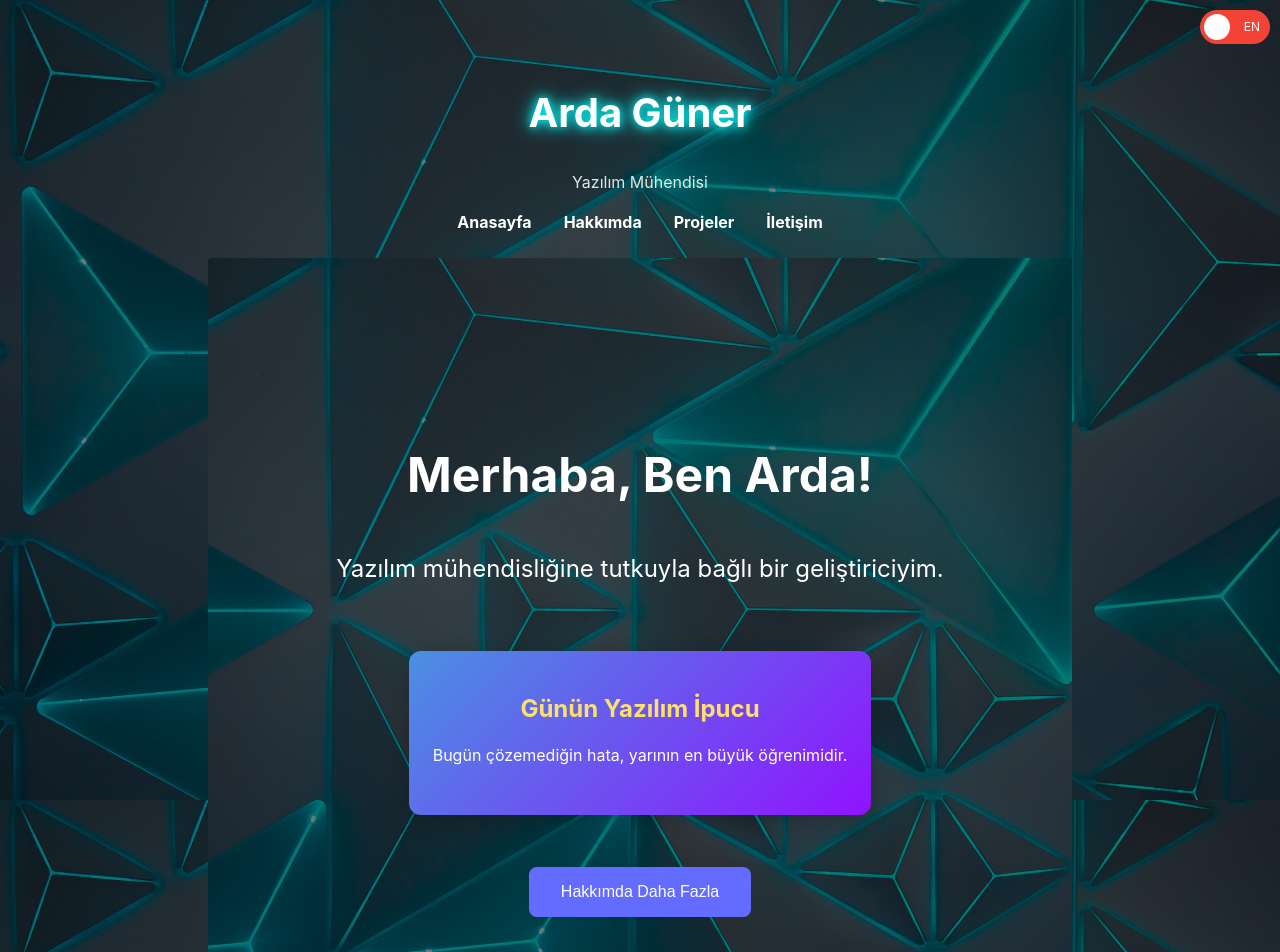
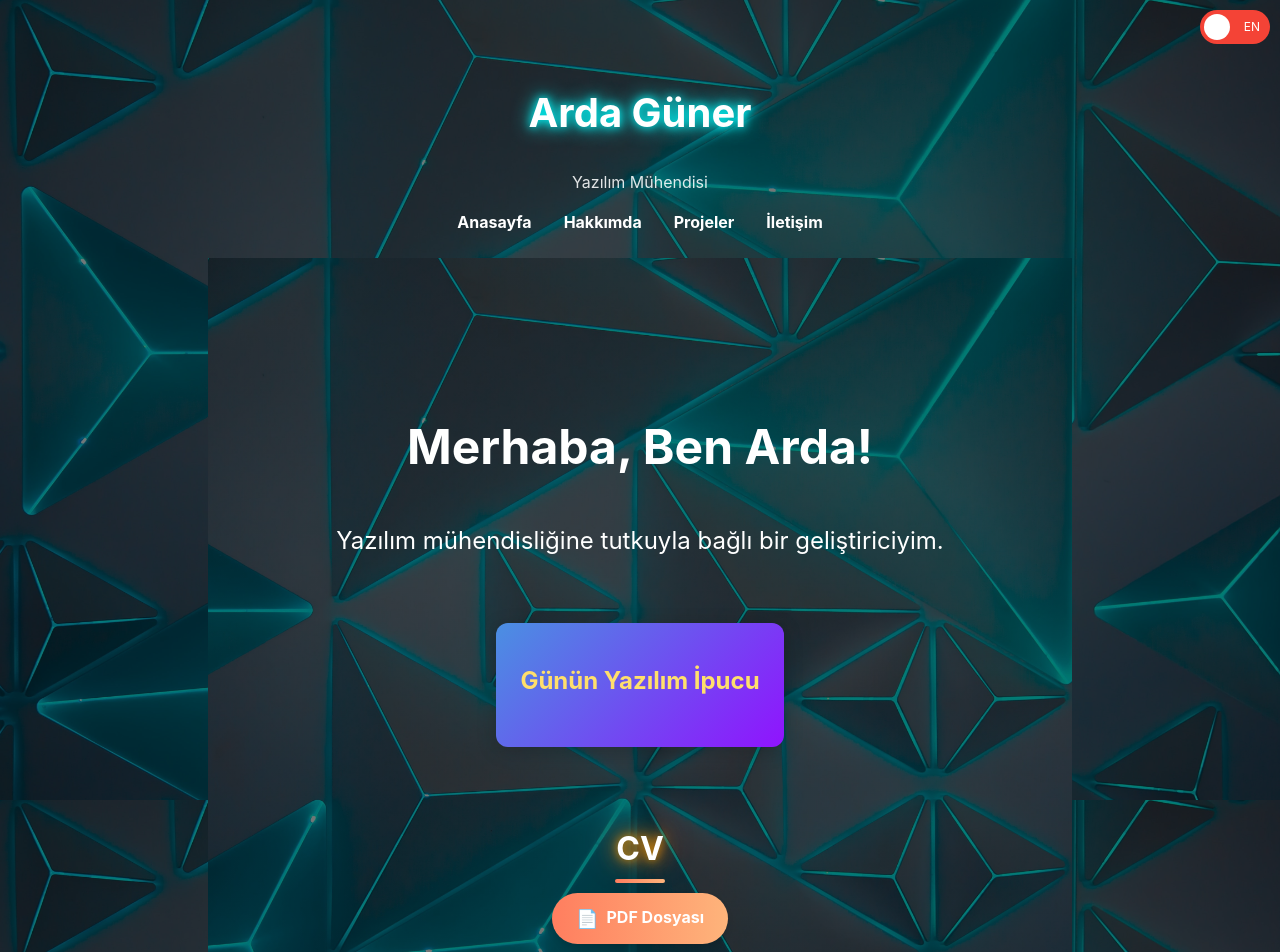
Before and after one commit to Ardeko/ardaguner.com, a React (Vite) app in the folder ardo/: page / in a window 1280 px wide. Shown: the top 952 px of the page. Built offline with nearby package versions, Linux system fonts and the light colour scheme.

Commit message:
resumelink

```diff
--- a/ardo/locales/en.json
+++ b/ardo/locales/en.json
@@ -70,5 +70,9 @@
     "title": "Contact",
     "thanks": "Special thanks to Soner and Çiğdem Güner!",
     "copyright": "© 2024 Arda Güner. All rights reserved."
-  }
+  },
+  "cv": {
+  "title": "Resume",
+  "downloadButton": "PDF File"
 }
+}
--- a/ardo/locales/tr.json
+++ b/ardo/locales/tr.json
@@ -71,4 +71,9 @@
     "thanks": "Soner ve Çiğdem Güner'e özel teşekkürler!",
     "copyright": "© 2024 Arda Güner. Tüm hakları saklıdır."
   }
+,
+  "cv": {
+  "title": "CV",
+  "downloadButton": "PDF Dosyası"
 }
+}
--- a/ardo/src/App.css
+++ b/ardo/src/App.css
@@ -221,3 +221,61 @@ input:checked + .slider:before {
   padding: 0 8px; /* Etiketler için boşluk */
   pointer-events: none;
 }
+.cv-title {
+  font-size: 2rem;
+  font-weight: bold;
+  color: white;
+  text-align: center;
+  position: relative;
+  margin-bottom: 20px;
+  text-shadow: 0 0 10px rgba(255, 165, 0, 0.8),
+               0 0 20px rgba(255, 140, 0, 0.8),
+               0 0 30px rgba(255, 69, 0, 0.8);
+  transition: text-shadow 0.3s ease-in-out;
+}
+
+.cv-title:hover {
+  text-shadow: 0 0 20px rgba(255, 165, 0, 1),
+               0 0 40px rgba(255, 140, 0, 1),
+               0 0 60px rgba(255, 69, 0, 1);
+}
+
+.cv-title::before {
+  content: "";
+  position: absolute;
+  bottom: -10px;
+  left: 50%;
+  transform: translateX(-50%);
+  width: 50px;
+  height: 4px;
+  background: linear-gradient(90deg, #ff7e5f, #feb47b);
+  border-radius: 2px;
+}
+.pdf-button {
+  display: inline-block;
+  text-decoration: none;
+  color: #fff;
+  background: linear-gradient(90deg, #ff7e5f, #feb47b);
+  padding: 12px 24px;
+  border-radius: 50px;
+  font-size: 16px;
+  font-weight: bold;
+  transition: transform 0.3s ease, background 0.3s ease;
+  box-shadow: 0 4px 6px rgba(0, 0, 0, 0.1);
+}
+
+.pdf-button:hover {
+  transform: scale(1.1);
+  background: linear-gradient(90deg, #feb47b, #ff7e5f);
+  box-shadow: 0 6px 8px rgba(0, 0, 0, 0.15);
+}
+
+.pdf-button:active {
+  transform: scale(0.95);
+}
+
+.pdf-icon {
+  margin-right: 8px;
+  font-size: 18px;
+  vertical-align: middle;
+}
--- a/ardo/src/App.jsx
+++ b/ardo/src/App.jsx
@@ -107,17 +107,22 @@ function App() {
       <p>{strings.hero.subtitle}</p>
       <div className="daily-tip-widget">
         <h3>{strings.hero.tipTitle}</h3>
-                  <p>{tips[language][Math.floor(Math.random() * tips[language].length)]}</p>
+        <p>{tips[Math.floor(Math.random() * tips.length)]}</p>
       </div>
-                <button
-                  onClick={() => {
-                    document.getElementById("about").scrollIntoView({ behavior: "smooth" });
-                  }}
+      <div style={{ marginTop: "20px" }}>
+        <h2 className="cv-title">{strings.cv.title}</h2>
+        <a
+          href="/cv.pdf"
+          className="pdf-button"
+          target="_blank"
+          rel="noopener noreferrer"
+          download="Arda_Guner_CV.pdf"
         >
-                  {strings.hero.aboutButton}
-                </button>
+          <span className="pdf-icon">📄</span>
+         {strings.cv.downloadButton}
+        </a>
+      </div>
     </section>
-
               {/* About Section */}
               <section id="about" className="about-container">
   <h2 className="about-title">{strings.about.title}</h2>
```
Lines whose indentation alone changed are shown as unchanged.
